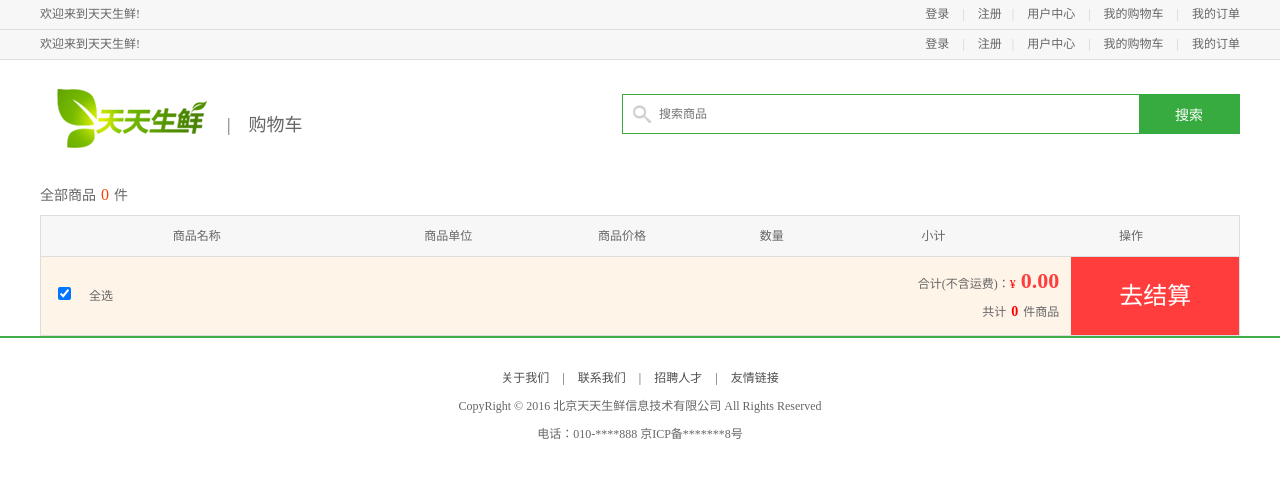
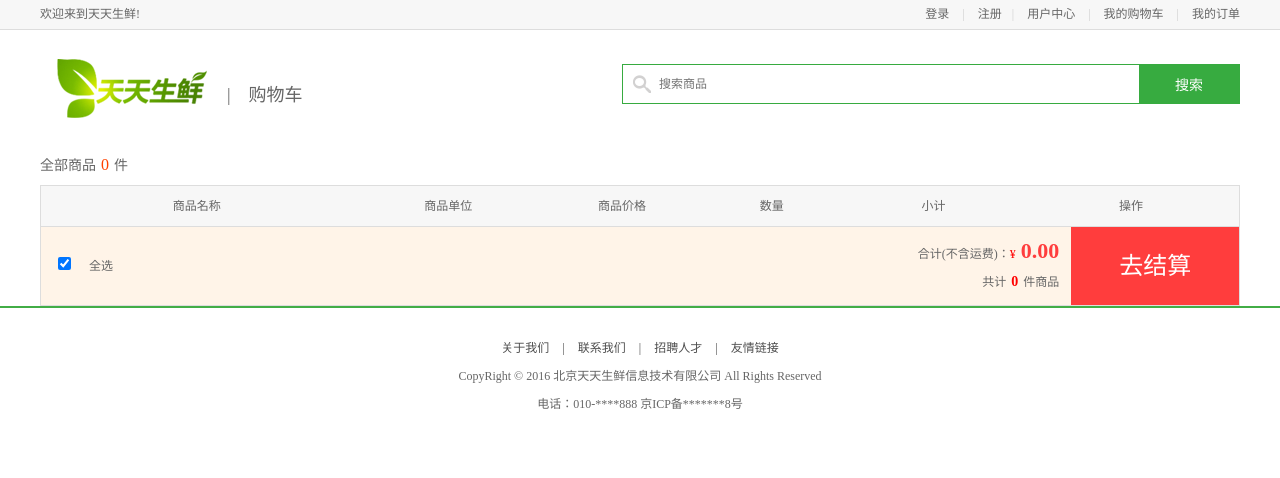
Before and after one commit to Qiu-peng/Ttsx_xm, a Django app: page /Cart/cart/ in a window 1280 px wide. Shown: the top 478 px of the page. Run offline with Django 3.2, Linux system fonts and the light colour scheme; data that the repository does not hold is empty.

Commit message:
修复cart2

```diff
--- a/ttsx_xm/templates/Cart/cart.html
+++ b/ttsx_xm/templates/Cart/cart.html
@@ -131,30 +131,6 @@
         </script>
     {% endblock head %}
 {% block body %}
-	<div class="header_con">
-		<div class="header">
-			<div class="welcome fl">欢迎来到天天生鲜!</div>
-			<div class="fr">
-				<div class="login_info fl">
-					欢迎您：<em>张 山</em>
-				</div>
-				<div class="login_btn fl">
-					<a href="login.html">登录</a>
-					<span>|</span>
-					<a href="register.html">注册</a>
-				</div>
-				<div class="user_link fl">
-					<span>|</span>
-					<a href="user_center_info.html">用户中心</a>
-					<span>|</span>
-					<a href="cart.html">我的购物车</a>
-					<span>|</span>
-					<a href="user_center_order.html">我的订单</a>
-				</div>
-			</div>
-		</div>
-	</div>
-
 	<div class="search_bar clearfix">
 		<a href="/Goods/" class="logo fl"><img src="/static/images/logo.png"></a>
 		<div class="sub_page_name fl">|&nbsp;&nbsp;&nbsp;&nbsp;购物车</div>
```
